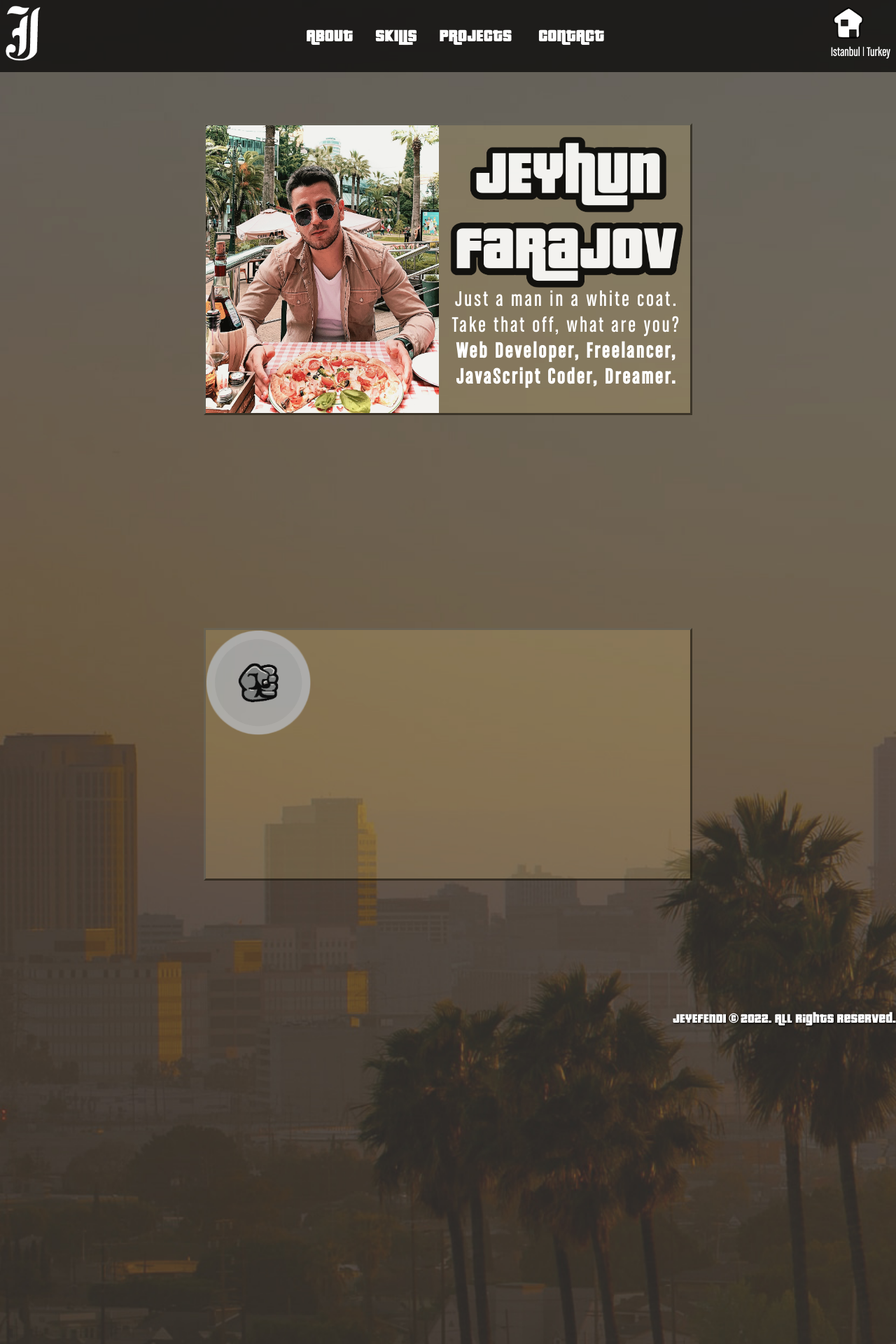
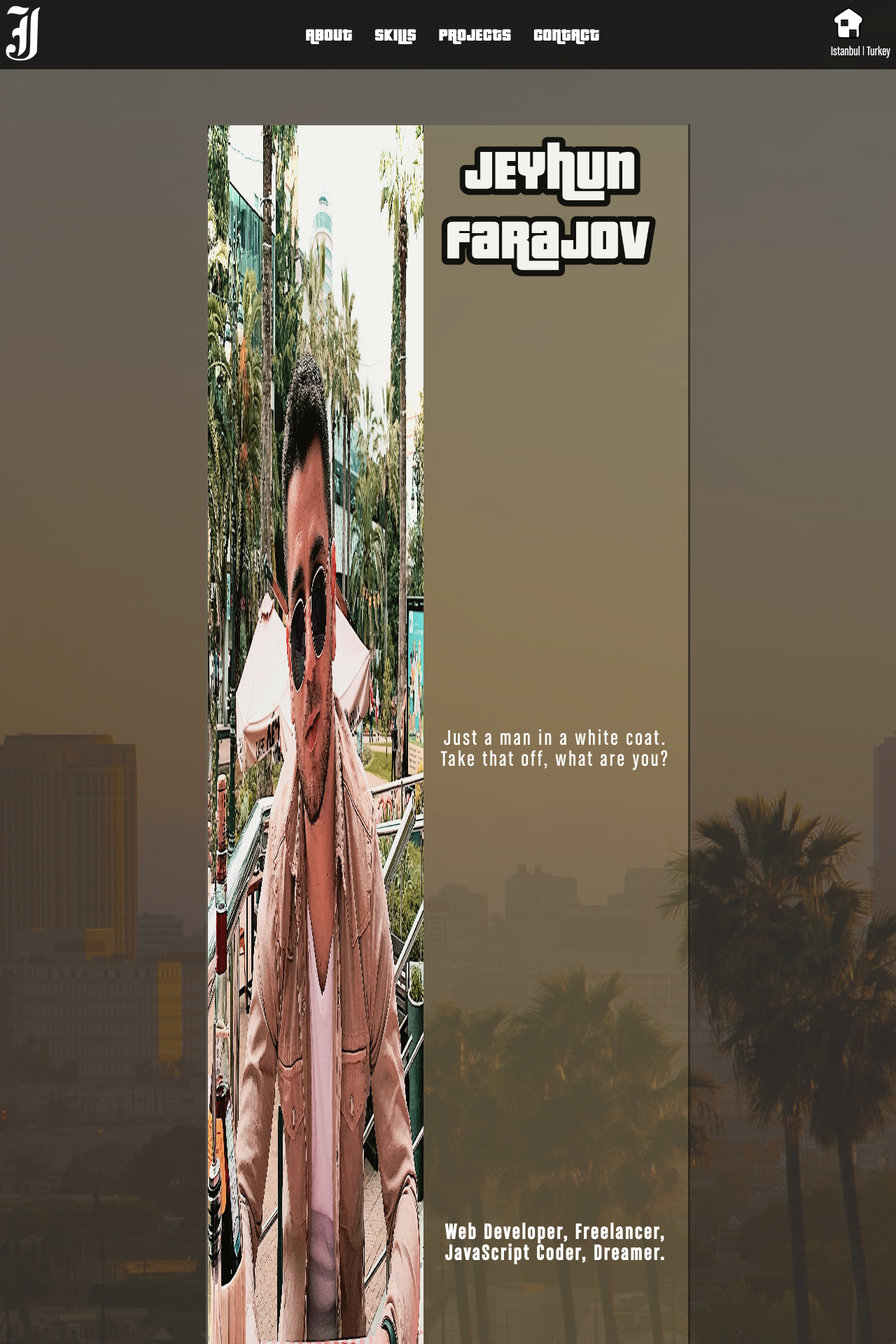
Before and after one commit to jeyefendi/jeyefendi, a PHP site: page / in a window 1280 px wide. Shown: the top 1920 px of the page at 70% size. Run offline with PHP 8.4, Linux system fonts and the light colour scheme.

Commit message:
edit scroll

```diff
--- a/css/style.css
+++ b/css/style.css
@@ -1,4 +1,11 @@
-@import url(https://necolas.github.io/normalize.css/8.0.1/normalize.css);
+* {
+  margin: 0;
+  box-sizing: border-box;
+}
+
+::-webkit-scrollbar {
+  width: 0;
+}
 
 body {
   background-image: url(../src/hero-bg.png);
@@ -15,6 +22,20 @@
   width: 100%;
   z-index: +1;
   background: rgba(0, 0, 0, 0.7);
+}
+
+main {
+  scroll-snap-type: y mandatory;
+  height: 100vh;
+  overflow-y: scroll;
+}
+
+section {
+  padding: 7em;
+  display: flex;
+  justify-content: center;
+  height: 100vh;
+  scroll-snap-align: start;
 }
 
 nav {
@@ -103,11 +124,7 @@
   color: #fff;
 }
 
-main {
-  padding-top: 7em;
-  display: flex;
-  justify-content: center;
-}
+
 
 #hero {
   border:
@@ -122,7 +139,7 @@
 
 #hero img {
   position: relative;
-  width: 26vw;
+  width: 24vw;
   opacity: 0.9;
 }
 
--- a/index.html
+++ b/index.html
@@ -17,7 +17,7 @@
       <nav>
         <ul class="nav-items">
           <li class="active">
-            <a href="#top" class="nav-links">About</a>
+            <a href="#about" class="nav-links">About</a>
           </li>
           <li class="active">
             <a href="#skills" class="nav-links">Skills</a>
@@ -26,7 +26,7 @@
             <a href="#projects" class="nav-links">Projects</a>
           </li>
           <li class="active dropdown">
-            <button type="button" class="nav-links">Contact</button>
+            <span class="nav-links">Contact</span>
             <div class="contact_menu">
               <ul>
                 <li class="contact_links">
@@ -69,6 +69,7 @@
     </header>
 
     <main>
+      <section id="about">
         <div id="hero">
           <img src="./src/avatar.png" alt="My photo" />
         <div class="hero_text">
@@ -77,7 +78,7 @@
           <h1>Web Developer, Freelancer,<br> JavaScript Coder, Dreamer.</h1>
         </div>
         </div>
-    </main>
+      </section>
 
       <section id="skills">
 
@@ -95,9 +96,12 @@
         </div>
 
       </section>
+
       <footer>
         <p>JEYEfEnDI &copy;&nbsp;2022. All rights reserved.</p>
       </footer>
+    </main>
+
   <script src="./wheel.js"></script>
   </body>
 </html>
```
Lines whose indentation alone changed are shown as unchanged.
